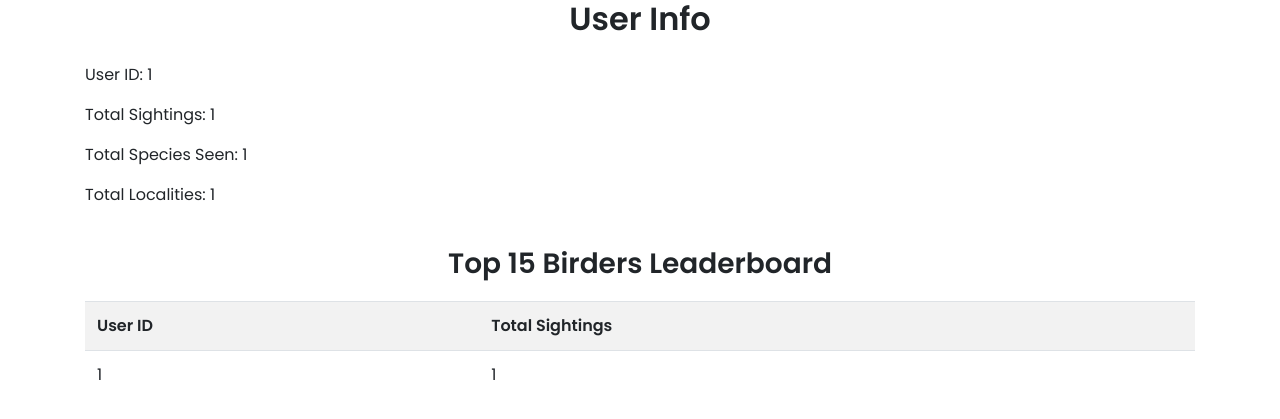
After one commit to cs411-alawini/su25-cs411-team004-LetMeKnow, a Django app: template UrbanBird/UserRegister/templates/userInfo.html in a window 1280 px wide. The commit adds this page. Shown: the top 419 px of the page. Run offline with Django 5.2, Linux system fonts and the light colour scheme; the template is opened without the code that fills it: most values are stand-ins (such as "Sample title", 1, 10 or a date in 2020); some libraries are stand-ins or nearby versions.

Commit message:
Implemented user info tab, added table styling

```diff
--- /dev/null
+++ b/UrbanBird/UserRegister/templates/userInfo.html
@@ -0,0 +1,43 @@
+<!-- templates/user_info.html -->
+<!DOCTYPE html>
+<html lang="en">
+<head>
+  <meta charset="UTF-8">
+  <meta name="viewport" content="width=device-width, initial-scale=1.0">
+  <title>User Info</title>
+  <link rel="stylesheet" href="https://maxcdn.bootstrapcdn.com/bootstrap/4.0.0/css/bootstrap.min.css">
+  <link href="https://fonts.googleapis.com/css2?family=Poppins:wght@400;600&display=swap" rel="stylesheet">
+  <style>
+    body {
+      font-family: 'Poppins', sans-serif;
+    }
+    .title {
+    font-weight: bold;
+    text-align: center;
+  }
+  </style>
+</head>
+<body>
+  <div class="container">
+    <strong><h2 class="title">User Info</h2></strong>
+    <p style="margin-top: 25px;">User ID: {{ user_data.user_id }}</p>
+    <p>Total Sightings: {{ user_data.total_sightings }}</p>
+    <p>Total Species Seen: {{ user_data.total_species_seen }}</p>
+    <p>Total Localities: {{ user_data.total_localities }}</p>
+
+    <strong><h3 style="margin-top: 40px; margin-bottom: 20px; position: center;" class="title">Top 15 Birders Leaderboard</h3></strong>
+    <table class="table table-striped">
+      <tr>
+        <th>User ID</th>
+        <th>Total Sightings</th>
+      </tr>
+      {% for row in leaderboard_data %}
+        <tr>
+          <td>{{ row.user_id }}</td>
+          <td>{{ row.total_sightings }}</td>
+        </tr>
+      {% endfor %}
+    </table>
+  </div>
+</body>
+</html>
--- a/UrbanBird/urls.py
+++ b/UrbanBird/urls.py
@@ -28,5 +28,6 @@ urlpatterns = [
     path('api/species-overlap', views.get_species_overlap, name='get_species_overlap'),
     path('partial/stats-explorer/', views.stats_explorer_partial, name='stats_explorer_partial'),
     path('api/localities/', views.get_localities, name='get_localities'),
+    path('user_info/', views.user_info, name='user_info'),
 
 ]
```
Also changed, not shown: UrbanBird/UserRegister/templates/home.html (+9 -2 lines), UrbanBird/UserRegister/views.py (+31 -1 lines).
